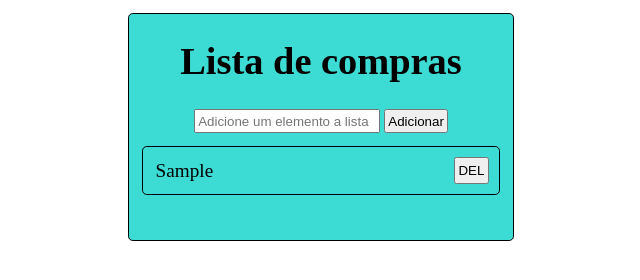
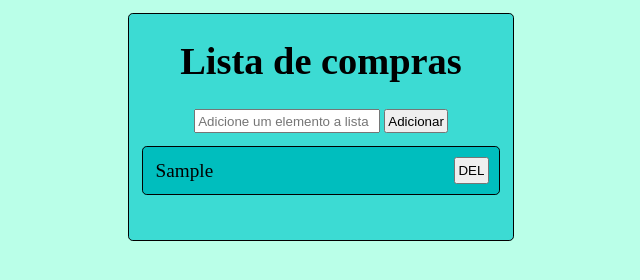
Before and after one commit to Mateushrb/Frontend-Mentor, a website: page ToDoList/index.html in a window 1280 px wide. Both pictures are taken after typing "Sample" into the empty fields and a click on the button "Adicionar". Shown: the whole page, without its empty margins (319-959 px from the left). Drawn offline with Linux system fonts and the light colour scheme.

Commit message:
Exercise

```diff
--- a/ToDoList/style.css
+++ b/ToDoList/style.css
@@ -6,6 +6,7 @@ body {
     width: 100vw;
     display: flex;
     justify-content: center;
+    background-color: rgba(127, 255, 212, 0.534);
 }
 .container {
     background-color:rgb(60, 219, 211);
@@ -38,6 +39,7 @@ body {
     display: flex;
     justify-content: space-between;
     margin: 0 1vw 0.5vw 1vw;
+    background-color: rgb(0, 190, 190);
 }
 .lista p {
     padding: 1vw;
```
